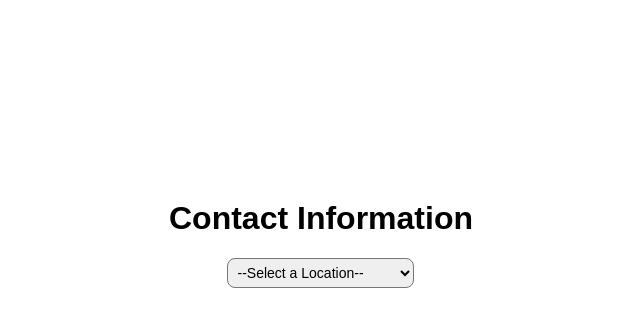
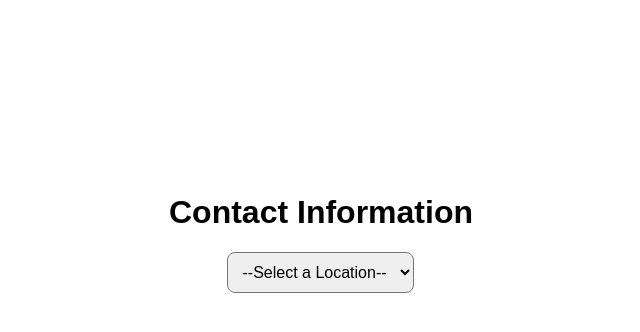
Before and after one commit to suhedges/brkdwncntcs, a Flask app: page /contacts in a window 1280 px wide. Shown: the part 167-499 px from the top of the page, without its empty margins (319-959 px from the left). Run offline with Flask 3, Linux system fonts and the light colour scheme; the visitor is signed in with stand-in values (Sample User, id 1).

Commit message:
Update contacts.html

```diff
--- a/templates/contacts.html
+++ b/templates/contacts.html
@@ -32,7 +32,7 @@
             border: 1px solid #ccc;
             font-weight: bold;
             padding: 2px; /* Reduced padding */
-            margin: 2px 0; /* Reduced margin */
+            margin: 5px 0; /* Reduced margin */
             display: flex;
             flex-direction: column;
             align-items: center;
@@ -52,8 +52,8 @@
 
         select {
             width: 187px;  /* Adjust this value to change the width of the combobox */
-            padding: 5px; /* Adjust this value to change the padding of the combobox */
-            font-size: 14px; /* Adjust this value to change the font size of the combobox */
+            padding: 10px; /* Adjust this value to change the padding of the combobox */
+            font-size: 16px; /* Adjust this value to change the font size of the combobox */
         }
 
         /* Add this section to change the color of the phone number font */
```
